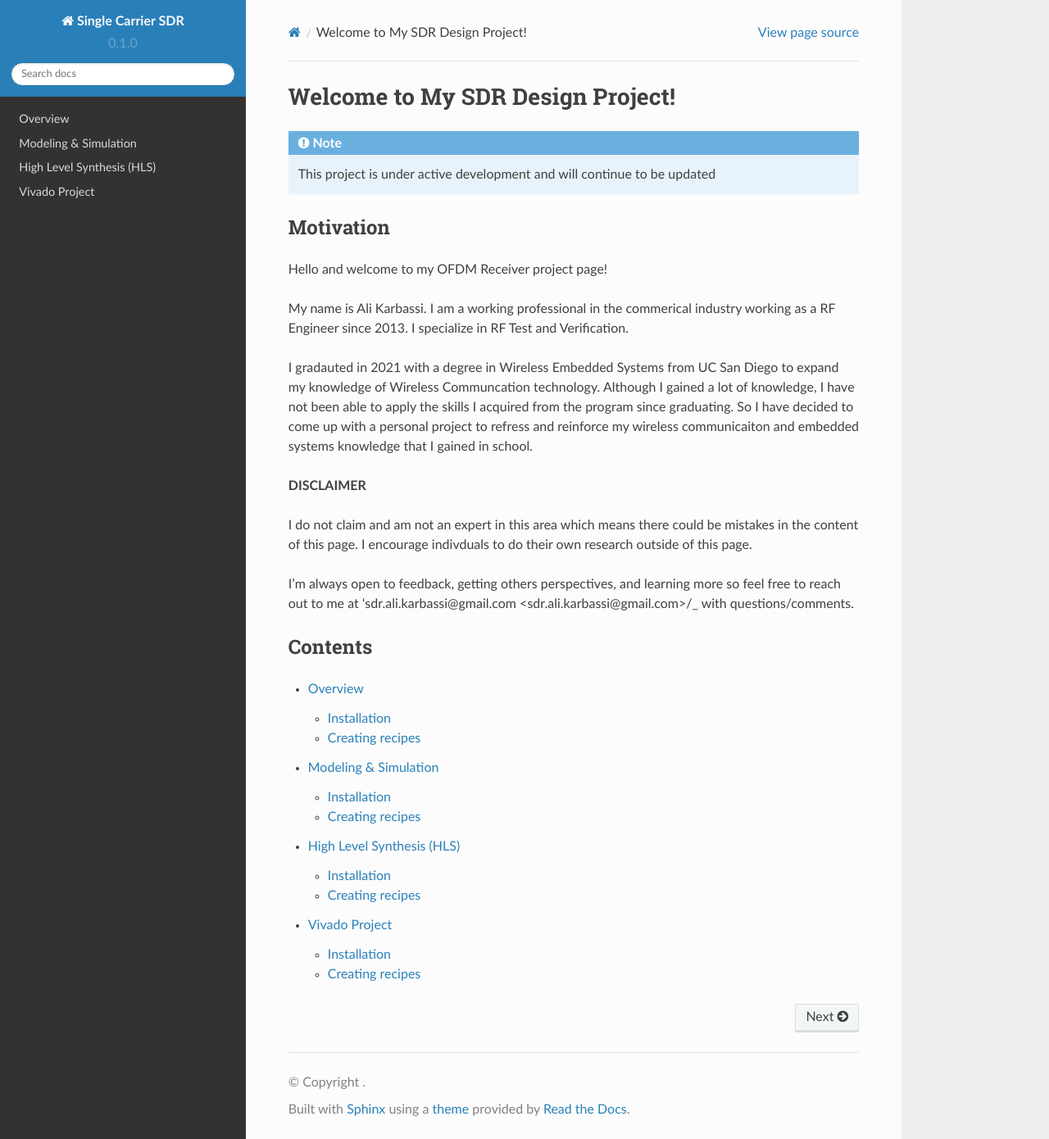
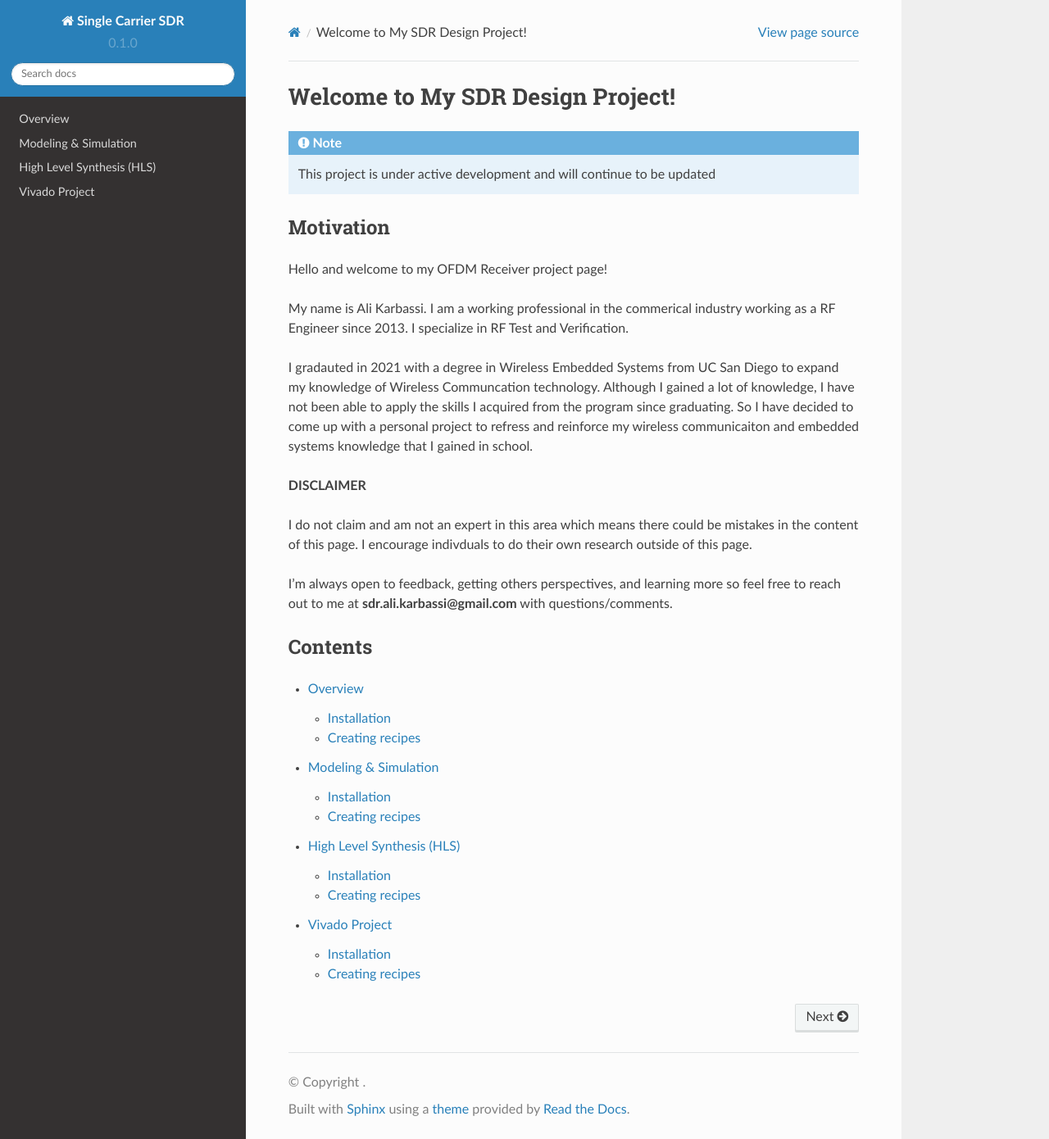
Before and after one commit to alikarb/OFDM-Recevier, a Sphinx documentation site: the page built from docs/source/index.rst, in a window 1280 px wide and 1390 px high. Shown: the whole window at 82% size. Built offline with Sphinx 7.4.7 and the Read the Docs theme 2.0.0, drawn with Linux system fonts in a browser that asks for light colours; pages that are not in the unit, such as notebooks, are missing from menus; some of the changed lines change nothing that is shown.

Commit message:
minor updates

```diff
--- a/docs/source/index.rst
+++ b/docs/source/index.rst
@@ -19,7 +19,7 @@ I gradauted in 2021 with a degree in Wireless Embedded Systems from UC San Diego
 
 I do not claim and am not an expert in this area which means there could be mistakes in the content of this page. I encourage indivduals to do their own research outside of this page.
 
-I'm always open to feedback, getting others perspectives, and learning more so feel free to reach out to me at 'sdr.ali.karbassi\@gmail.com <sdr.ali.karbassi\@gmail.com>/_ with questions/comments.
+I'm always open to feedback, getting others perspectives, and learning more so feel free to reach out to me at **sdr.ali.karbassi@gmail.com** with questions/comments.
 
 Contents
 --------
```
